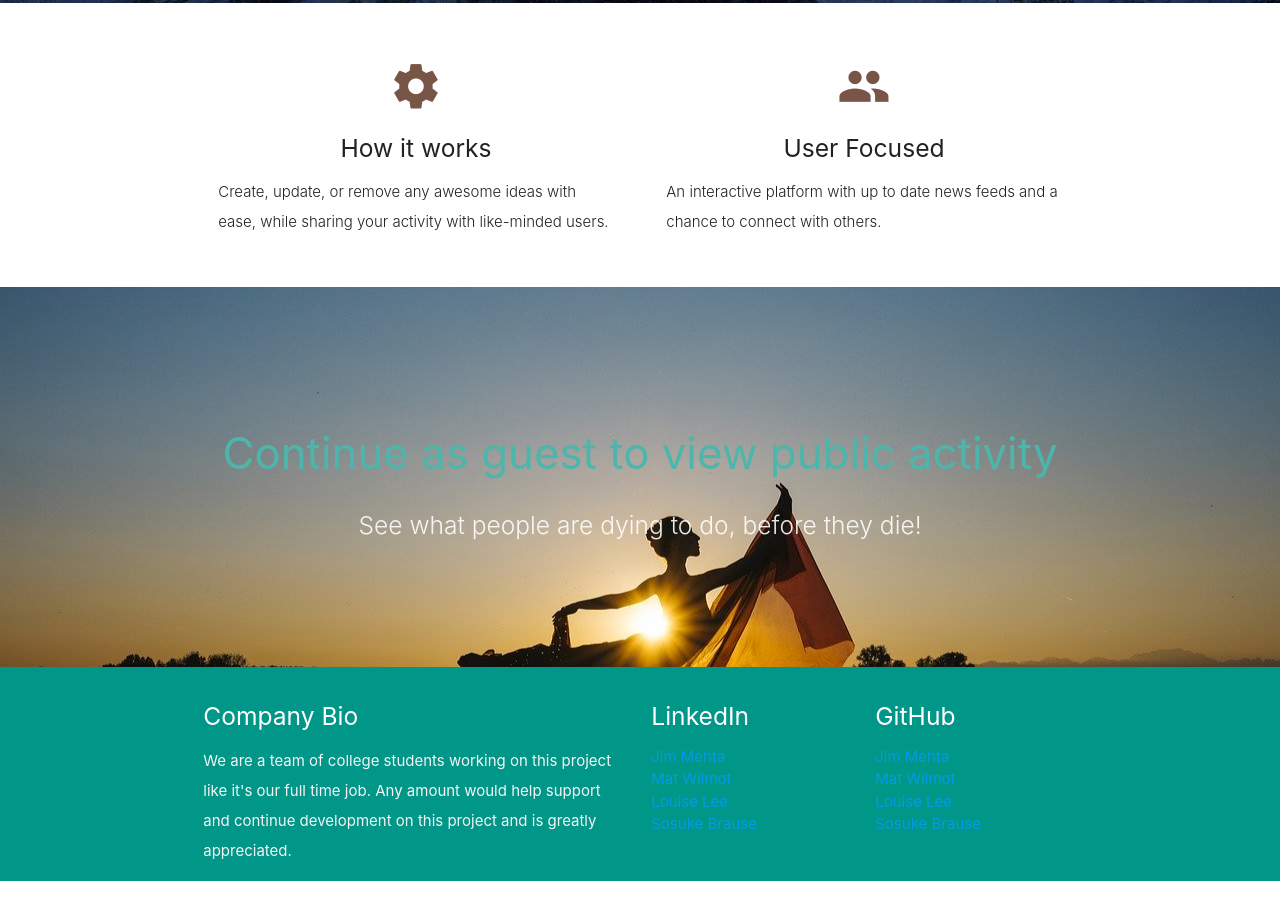
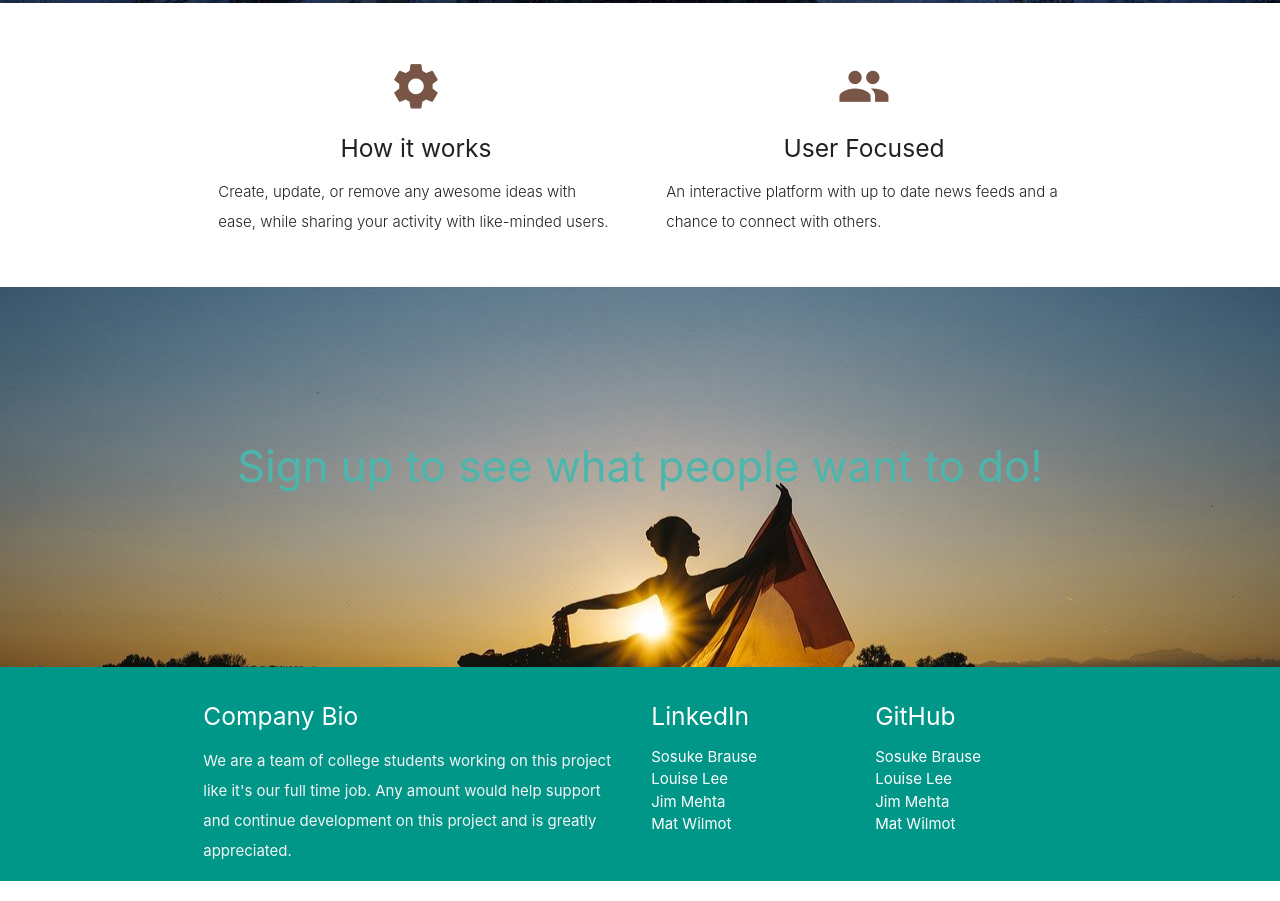
Before and after one commit to jimit1/book-it-list, a website: page client/index.html in a window 1280 px wide. Shown: the part 452-1353 px from the top of the page. Drawn offline with nearby package versions, Linux system fonts and the light colour scheme; files whose address does not match are found by name.

Commit message:
Fixed LI and GitHub text to white

```diff
--- a/client/index.html
+++ b/client/index.html
@@ -145,7 +145,7 @@
           </h3>
           <div class="row center">
             <h5 class="header col s12 light">
-              Your wildest dreams, all in one place
+              Your Wildest Dreams........ALL in 1 place.....
             </h5>
           </div>
         </div>
@@ -193,12 +193,10 @@
       <div class="section no-pad-bot">
         <div class="container">
           <h3 class="header center teal-text text-lighten-2">
-            Continue as guest to view public activity
+            Sign up to see what people want to do!
           </h3>
           <div class="row center">
-            <h5 class="header col s12 light">
-              See what people are dying to do, before they die!
-            </h5>
+            <h5 class="header col s12 light"></h5>
           </div>
         </div>
       </div>
@@ -219,60 +217,60 @@
             </p>
           </div>
           <div class="col l3 s12">
-            <h5 class="white-text">LinkedIn</h5>
+            <h5>LinkedIn</h5>
             <ul>
               <li>
                 <a
-                  class="white-text"
+                  href="https://www.linkedin.com/in/sosukebrause/"
+                  style="color: white;"
+                  >Sosuke Brause</a
+                >
+              </li>
+              <li>
+                <a
+                  href="https://www.linkedin.com/in/llee2018/"
+                  style="color: white;"
+                  >Louise Lee</a
+                >
+              </li>
+              <li>
+                <a
                   href="https://www.linkedin.com/in/jimmehta/"
+                  style="color: white;"
                   >Jim Mehta</a
                 >
               </li>
               <li>
                 <a
-                  class="white-text"
                   href="https://www.linkedin.com/in/mathew-wilmot-937738174/"
+                  style="color: white;"
                   >Mat Wilmot</a
-                >
-              </li>
-              <li>
-                <a
-                  class="white-text"
-                  href="https://www.linkedin.com/in/llee2018/"
-                  >Louise Lee</a
-                >
-              </li>
-              <li>
-                <a
-                  class="white-text"
-                  href="https://www.linkedin.com/in/sosukebrause/"
-                  >Sosuke Brause</a
                 >
               </li>
             </ul>
           </div>
 
-          <div class="col l3 s12">
-            <h5 class="white-text">GitHub</h5>
+          <div class="col l3 s12 white-text">
+            <h5>GitHub</h5>
             <ul>
               <li>
-                <a class="white-text" href="https://github.com/jimit1"
+                <a href="https://github.com/sosukebrause" style="color: white;"
+                  >Sosuke Brause</a
+                >
+              </li>
+              <li>
+                <a href="https://github.com/llee-125" style="color: white;"
+                  >Louise Lee</a
+                >
+              </li>
+              <li>
+                <a href="https://github.com/jimit1" style="color: white;"
                   >Jim Mehta</a
                 >
               </li>
               <li>
-                <a class="white-text" href="https://github.com/MatWilmot"
+                <a href="https://github.com/MatWilmot" style="color: white;"
                   >Mat Wilmot</a
-                >
-              </li>
-              <li>
-                <a class="white-text" href="https://github.com/llee-125"
-                  >Louise Lee</a
-                >
-              </li>
-              <li>
-                <a class="white-text" href="https://github.com/sosukebrause"
-                  >Sosuke Brause</a
                 >
               </li>
             </ul>
--- a/config/config.json
+++ b/config/config.json
@@ -1,7 +1,7 @@
 {
   "development": {
     "username": "root",
-    "password": "Booyah5%",
+    "password": "Popover2020!",
     "database": "todo_db",
     "host": "127.0.0.1",
     "dialect": "mysql"
--- a/config/connection.js
+++ b/config/connection.js
@@ -9,7 +9,7 @@ if (process.env.JAWSDB_URL) {
     host: "localhost",
     port: 3306,
     user: "root",
-    password: "Booyah5%",
+    password: "Popover2020!",
     database: "todo_db",
   });
 }
```
Also changed, not shown: client/css/materialize.css.
